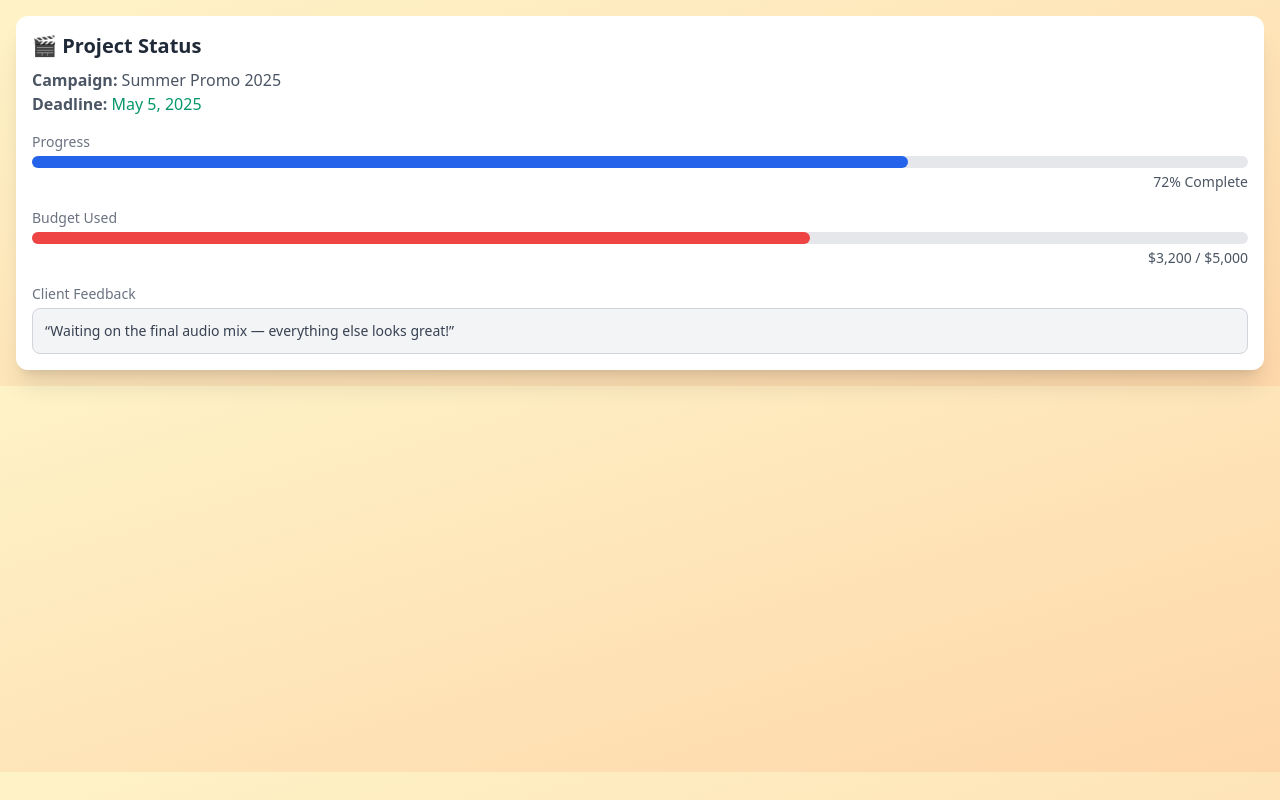
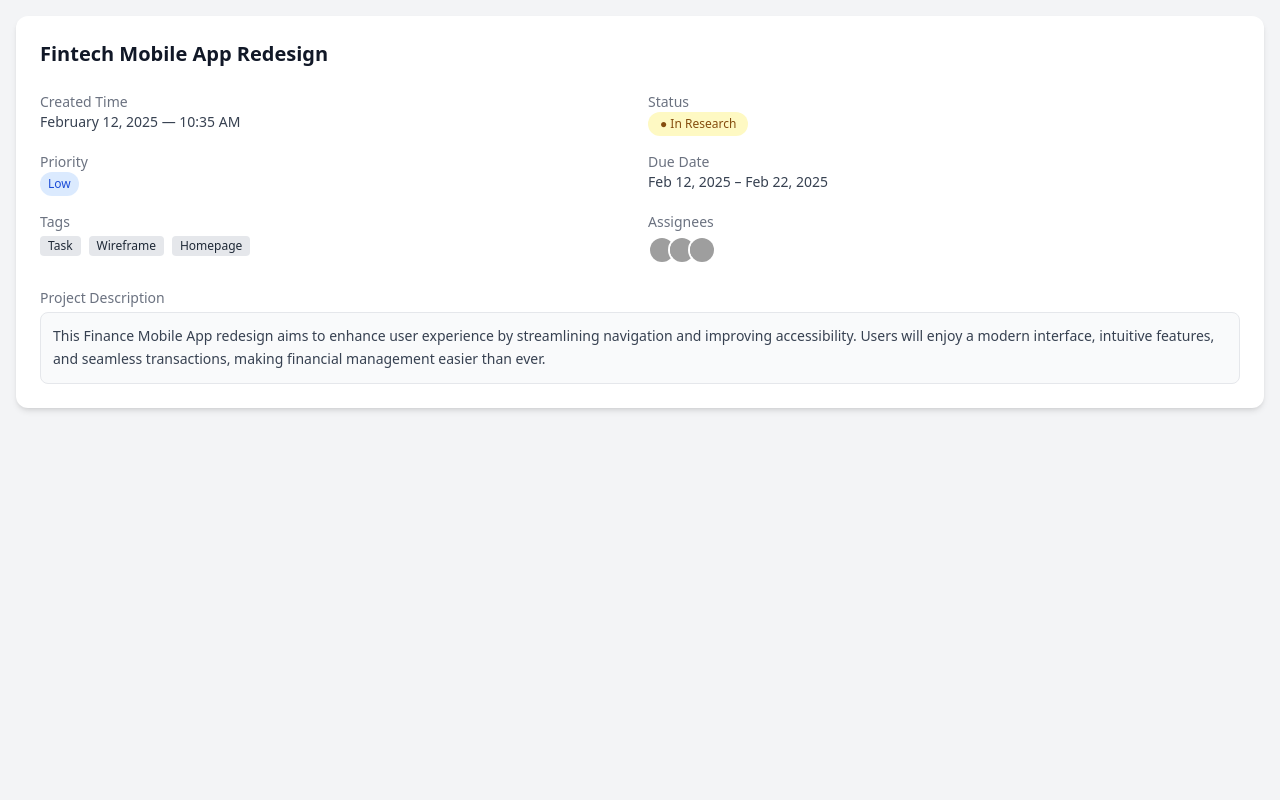
Before and after one commit to justin29821/jira-sidebar-panel-button, a plain HTML site: page index.html in a window 1280 px wide. Drawn offline with nearby package versions, Linux system fonts and the light colour scheme; grey boxes are pictures that could not be loaded.

Commit message:
Update index.html

```diff
--- a/index.html
+++ b/index.html
@@ -3,42 +3,65 @@
 <head>
   <meta charset="UTF-8" />
   <meta name="viewport" content="width=device-width, initial-scale=1.0" />
-  <title>Jira Sidebar Status Dashboard</title>
+  <title>Project Snapshot</title>
   <script src="https://cdn.tailwindcss.com"></script>
 </head>
-<body class="bg-gradient-to-br from-amber-100 to-orange-200 font-sans p-4 box-border h-full">
+<body class="bg-gray-100 font-sans p-4 h-full box-border">
+  <div class="bg-white rounded-xl shadow-md p-6 space-y-6 max-w-full">
 
-  <div class="bg-white shadow-xl rounded-xl p-4 space-y-4 h-full flex flex-col justify-between">
-    <!-- STATUS PANEL -->
+    <!-- Header -->
     <div>
-      <h1 class="text-xl font-semibold text-gray-800 mb-2">🎬 Project Status</h1>
-      <p class="text-gray-600"><strong>Campaign:</strong> Summer Promo 2025</p>
-      <p class="text-gray-600"><strong>Deadline:</strong> <span class="text-emerald-600">May 5, 2025</span></p>
+      <h1 class="text-xl font-semibold text-gray-900">Fintech Mobile App Redesign</h1>
+    </div>
 
-      <div class="mt-4">
-        <p class="text-sm text-gray-500 mb-1">Progress</p>
-        <div class="w-full bg-gray-200 rounded-full h-3">
-          <div class="bg-blue-600 h-3 rounded-full" style="width: 72%;"></div>
+    <!-- Meta info -->
+    <div class="grid grid-cols-2 gap-4 text-sm text-gray-700">
+      <div>
+        <p class="font-medium text-gray-500">Created Time</p>
+        <p>February 12, 2025 — 10:35 AM</p>
+      </div>
+      <div>
+        <p class="font-medium text-gray-500">Status</p>
+        <span class="inline-flex items-center rounded-full bg-yellow-100 px-3 py-1 text-xs font-medium text-yellow-800">
+          ● In Research
+        </span>
+      </div>
+      <div>
+        <p class="font-medium text-gray-500">Priority</p>
+        <span class="inline-flex items-center rounded-full bg-blue-100 px-2 py-1 text-xs font-medium text-blue-700">
+          Low
+        </span>
+      </div>
+      <div>
+        <p class="font-medium text-gray-500">Due Date</p>
+        <p>Feb 12, 2025 – Feb 22, 2025</p>
+      </div>
+      <div>
+        <p class="font-medium text-gray-500">Tags</p>
+        <div class="flex flex-wrap gap-2 mt-1">
+          <span class="bg-gray-200 text-gray-800 text-xs font-medium px-2 py-0.5 rounded">Task</span>
+          <span class="bg-gray-200 text-gray-800 text-xs font-medium px-2 py-0.5 rounded">Wireframe</span>
+          <span class="bg-gray-200 text-gray-800 text-xs font-medium px-2 py-0.5 rounded">Homepage</span>
         </div>
-        <p class="text-right text-sm mt-1 text-gray-600">72% Complete</p>
       </div>
-
-      <div class="mt-4">
-        <p class="text-sm text-gray-500 mb-1">Budget Used</p>
-        <div class="w-full bg-gray-200 rounded-full h-3">
-          <div class="bg-red-500 h-3 rounded-full" style="width: 64%;"></div>
-        </div>
-        <p class="text-right text-sm mt-1 text-gray-600">$3,200 / $5,000</p>
-      </div>
-
-      <div class="mt-4">
-        <p class="text-sm text-gray-500 mb-1">Client Feedback</p>
-        <div class="bg-gray-100 rounded-lg p-3 text-sm text-gray-700 border border-gray-300">
-          “Waiting on the final audio mix — everything else looks great!”
+      <div>
+        <p class="font-medium text-gray-500">Assignees</p>
+        <div class="mt-1 flex -space-x-2">
+          <img class="h-7 w-7 rounded-full border-2 border-white" src="https://i.pravatar.cc/40?u=a1" alt="User 1">
+          <img class="h-7 w-7 rounded-full border-2 border-white" src="https://i.pravatar.cc/40?u=a2" alt="User 2">
+          <img class="h-7 w-7 rounded-full border-2 border-white" src="https://i.pravatar.cc/40?u=a3" alt="User 3">
         </div>
       </div>
     </div>
+
+    <!-- Description -->
+    <div>
+      <p class="font-medium text-gray-500 text-sm mb-1">Project Description</p>
+      <div class="bg-gray-50 border border-gray-200 rounded-lg p-3 text-sm text-gray-700 leading-relaxed">
+        This Finance Mobile App redesign aims to enhance user experience by streamlining navigation and improving accessibility.
+        Users will enjoy a modern interface, intuitive features, and seamless transactions, making financial management easier than ever.
+      </div>
+    </div>
   </div>
-
 </body>
 </html>
```
